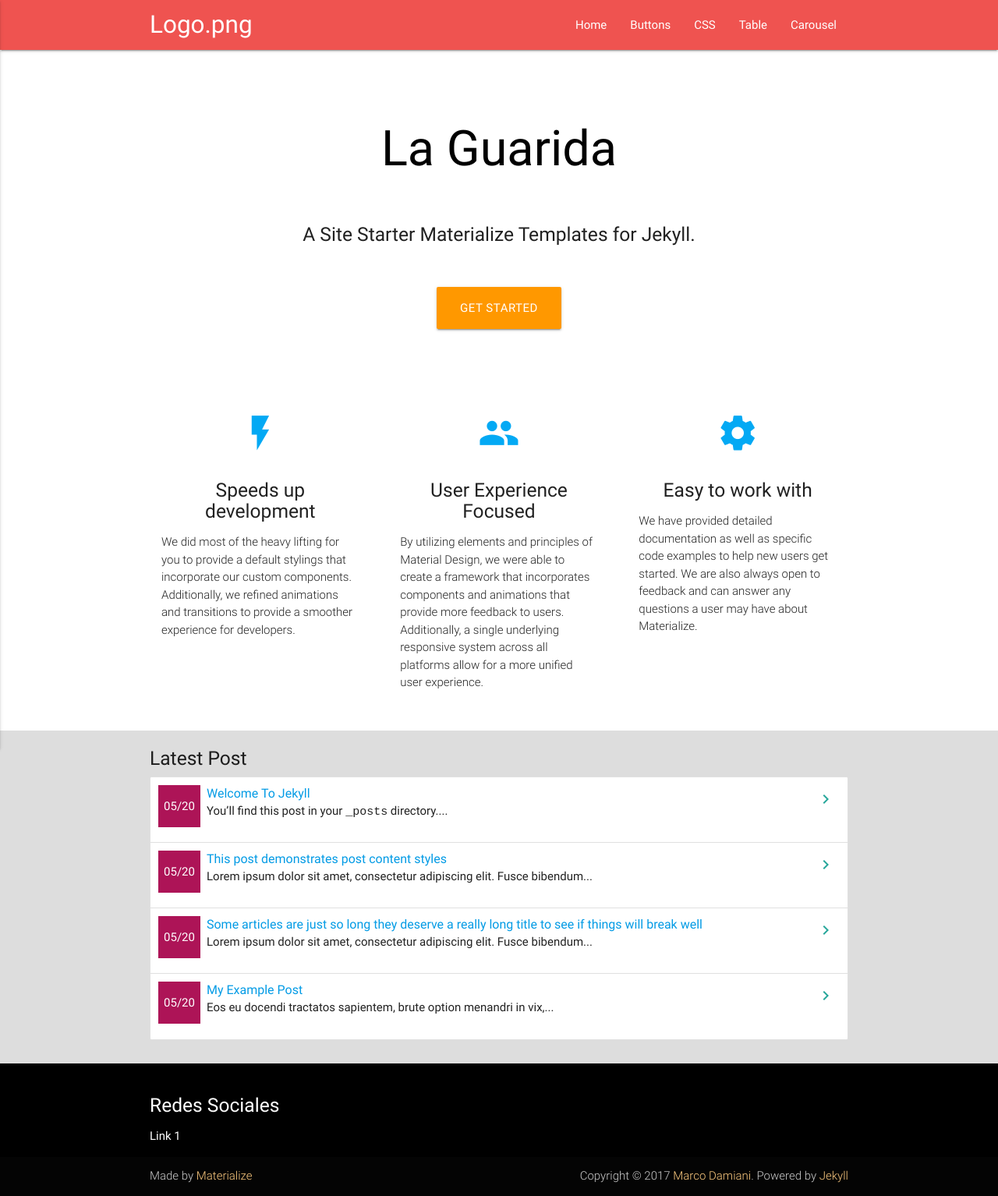
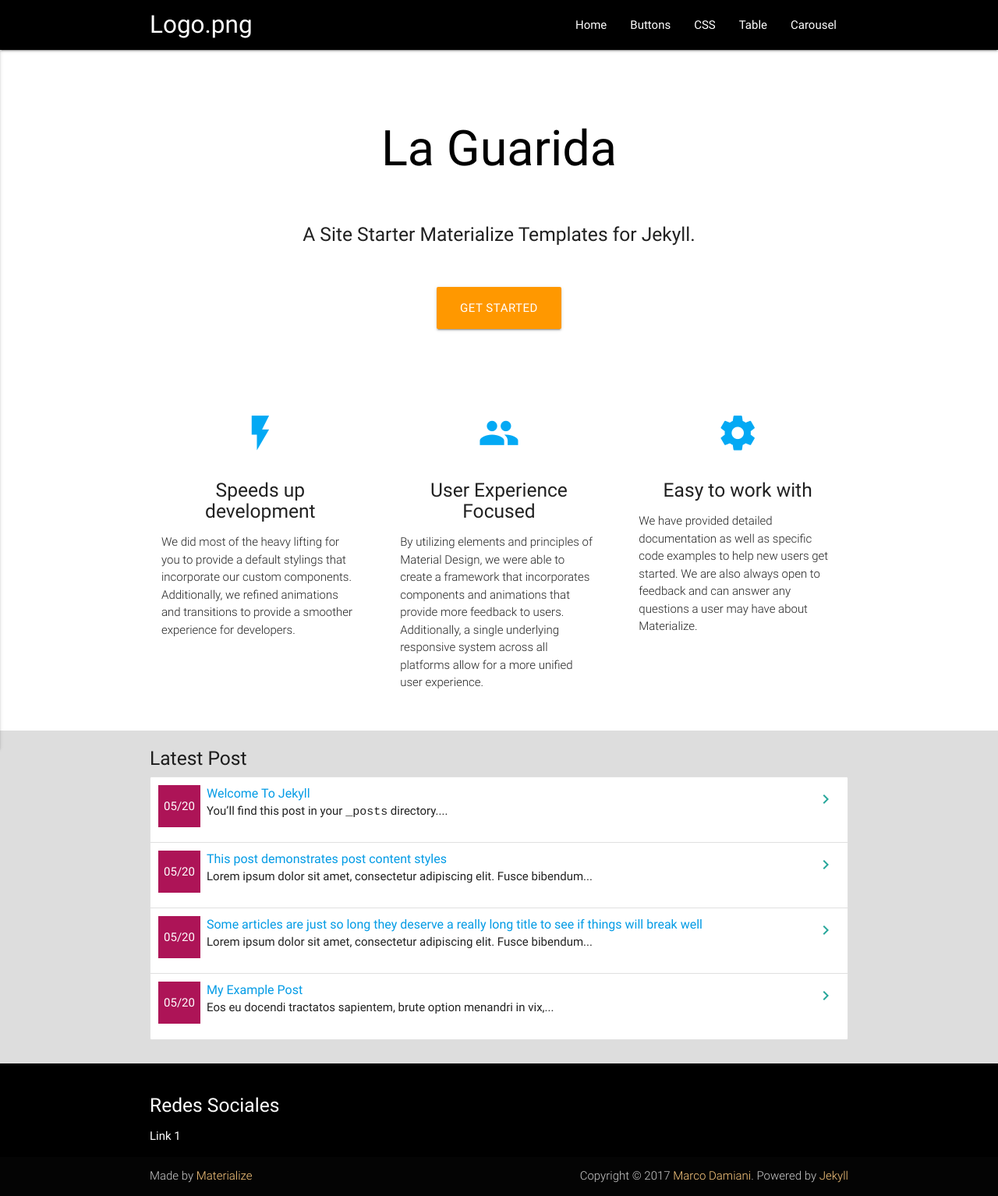
Before and after one commit to casilvag/casilvag.github.io, a Jekyll site: the page built from index.md, in a window 1280 px wide. Shown: the whole page at 78% size. Built offline with Jekyll 4.4.1, drawn with Linux system fonts in a browser that asks for light colours.

Commit message:
black header

```diff
--- a/_includes/header.html
+++ b/_includes/header.html
@@ -1,4 +1,4 @@
-<nav class="red lighten-1" role="navigation">
+<nav class="black" role="navigation">
     <div class="nav-wrapper container"><a id="logo-container" class="brand-logo" href="{{ "/" | relative_url }}">Logo.png</a>
     {% assign default_paths = site.pages | map: "path" %}
     {% assign page_paths = site.header_pages | default: default_paths %}
```
